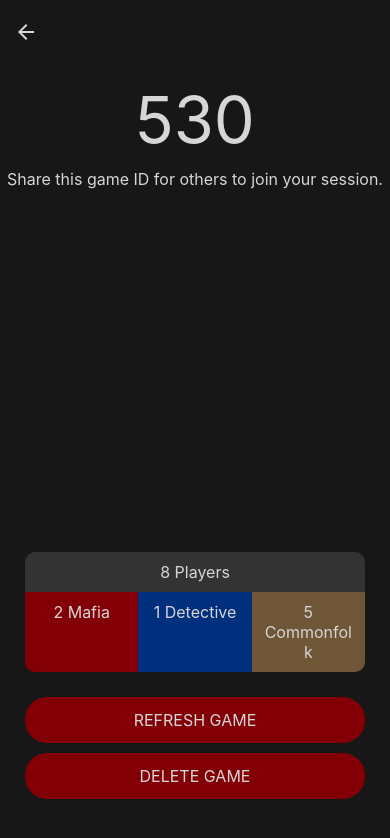
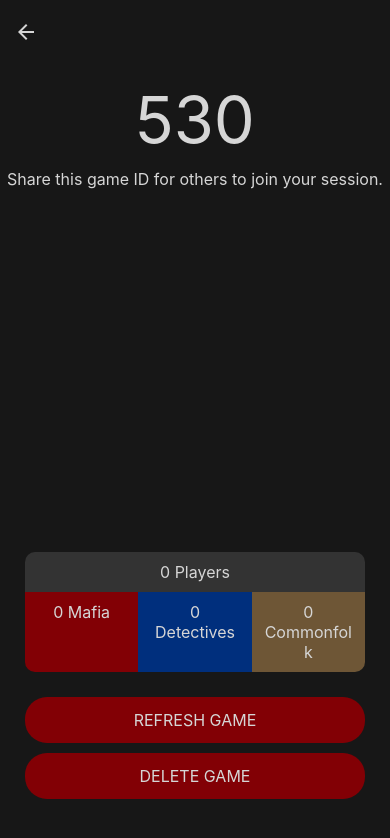
Before and after one commit to lsneth/mafia-social-deduction, a React Native app: screen /Lobby in a window 390 px wide. Shown: the top 838 px of the page. Built offline with nearby package versions, Linux system fonts and the light colour scheme.

Commit message:
dynamic summary table, styles join screen

```diff
--- a/src/components/Table.tsx
+++ b/src/components/SummaryTable.tsx
@@ -2,22 +2,25 @@ import React from 'react'
 import { StyleSheet, View } from 'react-native'
 import Text from './Text'
 import colors from '../styles/colors'
+import { useGameContext } from '../providers/GameProvider'
 
-export default function Table({ title }: { title: string }) {
+export default function SummaryTable() {
+  const { roleCounts } = useGameContext()
+
   return (
     <View style={styles.table}>
       <View style={styles.titleCell}>
-        <Text>{title}</Text>
+        <Text>{`${roleCounts.total} Player${roleCounts.total !== 1 ? 's' : ''}`}</Text>
       </View>
       <View style={{ display: 'flex', flexDirection: 'row' }}>
         <View style={[styles.cell, styles.mafiaCell]}>
-          <Text>2 Mafia</Text>
+          <Text>{`${roleCounts.mafia} Mafia`}</Text>
         </View>
         <View style={[styles.cell, styles.detectiveCell]}>
-          <Text>1 Detective</Text>
+          <Text>{`${roleCounts.detective} Detectives`}</Text>
         </View>
         <View style={[styles.cell, styles.commonfolkCell]}>
-          <Text>5 Commonfolk</Text>
+          <Text>{`${roleCounts.commonfolk} Commonfolk`}</Text>
         </View>
       </View>
     </View>
--- a/src/components/TextInput.tsx
+++ b/src/components/TextInput.tsx
@@ -19,7 +19,7 @@ export default function TextInput({
   editable?: boolean
   autoFocus?: boolean
   secureTextEntry?: boolean
-  label: string
+  label?: string
 }) {
   const [focused, setFocused] = useState(false)
 
--- a/src/providers/GameProvider.tsx
+++ b/src/providers/GameProvider.tsx
@@ -7,7 +7,7 @@ import {
   deleteGame as sDeleteGame,
   createGame as sCreateGame,
 } from '../services/mafiaServices'
-import { Player, PlayersReducerAction, GameContext as GameContextType, Change } from '../types/types'
+import { Player, PlayersReducerAction, GameContext as GameContextType, Change, RoleCount } from '../types/types'
 
 const UPDATE = 'UPDATE'
 const INSERT = 'INSERT'
@@ -39,6 +39,53 @@ function playersReducer(players: Player[], action: PlayersReducerAction): Player
   }
 }
 
+function getRoleCounts(playerCount: number): RoleCount {
+  switch (playerCount) {
+    // not enough players
+    case 0:
+      return { mafia: 0, detective: 0, commonfolk: 0, total: 0 }
+    case 1:
+      return { mafia: 0, detective: 0, commonfolk: 1, total: 1 }
+    case 2:
+      return { mafia: 0, detective: 0, commonfolk: 2, total: 2 }
+    case 3:
+      return { mafia: 0, detective: 0, commonfolk: 3, total: 3 }
+    case 4:
+      return { mafia: 0, detective: 0, commonfolk: 4, total: 4 }
+
+    // 1 mafia, 1 detective
+    case 5:
+      return { mafia: 1, detective: 1, commonfolk: 3, total: 5 }
+    case 6:
+      return { mafia: 1, detective: 1, commonfolk: 4, total: 6 }
+
+    // 2 mafia, 1 detective
+    case 7:
+      return { mafia: 2, detective: 1, commonfolk: 4, total: 7 }
+    case 8:
+      return { mafia: 2, detective: 1, commonfolk: 5, total: 8 }
+    case 9:
+      return { mafia: 2, detective: 1, commonfolk: 6, total: 9 }
+    case 10:
+      return { mafia: 2, detective: 1, commonfolk: 7, total: 10 }
+    case 11:
+      return { mafia: 2, detective: 1, commonfolk: 8, total: 11 }
+
+    // 3 mafia, 2 detectives
+    case 12:
+      return { mafia: 3, detective: 2, commonfolk: 7, total: 12 }
+    case 13:
+      return { mafia: 3, detective: 2, commonfolk: 8, total: 13 }
+    case 14:
+      return { mafia: 3, detective: 2, commonfolk: 9, total: 14 }
+    case 15:
+      return { mafia: 3, detective: 2, commonfolk: 10, total: 15 }
+
+    default:
+      return { mafia: 0, detective: 0, commonfolk: 0, total: 0 }
+  }
+}
+
 const GameContext = createContext<GameContextType>({
   gameId: '',
   players: [],
@@ -46,6 +93,7 @@ const GameContext = createContext<GameContextType>({
   mutatePlayers: () => {},
   deleteGame: () => {},
   createGame: async () => '',
+  roleCounts: { mafia: 0, detective: 0, commonfolk: 0, total: 0 },
 })
 
 export const useGameContext = () => {
@@ -56,6 +104,7 @@ export default function GameProvider({ children }: { children: JSX.Element }): J
   const [gameId, setGameId] = useState<string>('258530')
   const [players, dispatch] = useReducer(playersReducer, [])
   const { session } = useAuthContext()
+  const roleCounts = getRoleCounts(players.length)
 
   function handleChange(change: Change): void {
     dispatch({
@@ -95,7 +144,7 @@ export default function GameProvider({ children }: { children: JSX.Element }): J
   }
 
   return (
-    <GameContext.Provider value={{ gameId, players, joinGame, mutatePlayers, deleteGame, createGame }}>
+    <GameContext.Provider value={{ gameId, players, joinGame, mutatePlayers, deleteGame, createGame, roleCounts }}>
       {children}
     </GameContext.Provider>
   )
--- a/src/screens/Join.tsx
+++ b/src/screens/Join.tsx
@@ -6,6 +6,8 @@ import { NativeStackNavigationProp } from '@react-navigation/native-stack'
 import { RootStackParamList } from '../../App'
 import { RouteProp } from '@react-navigation/native'
 import { useGameContext } from '../providers/GameProvider'
+import Separator from '../components/Separator'
+import Text from '../components/Text'
 
 export default function Join({
   route,
@@ -19,8 +21,11 @@ export default function Join({
 
   return (
     <ParentView>
+      <Separator size={100} />
+
+      <Text>Enter a game ID to join a game</Text>
+      <Separator size={20} />
       <TextInput
-        label="Game ID"
         placeholder="XXXXXX"
         value={gameId}
         onChangeText={(text) => {
@@ -33,7 +38,7 @@ export default function Join({
           navigation.navigate('Lobby')
         }}
       >
-        Join
+        JOIN
       </Button>
     </ParentView>
   )
--- a/src/screens/Lobby.tsx
+++ b/src/screens/Lobby.tsx
@@ -6,7 +6,7 @@ import { RouteProp } from '@react-navigation/native'
 import Separator from '../components/Separator'
 import BottomView from '../components/BottomView'
 import Button from '../components/Button'
-import Table from '../components/Table'
+import SummaryTable from '../components/SummaryTable'
 import { useGameContext } from '../providers/GameProvider'
 import PlayerGrid from '../components/PlayerGrid'
 
@@ -28,7 +28,7 @@ export default function Lobby({
       <Separator size={40} />
       <PlayerGrid />
       <BottomView>
-        <Table title="8 Players" />
+        <SummaryTable title="8 Players" />
         <Separator size={20} />
         <Button
           onPress={() => {
```
Also changed, not shown: src/types/types.ts (+17 -9 lines).
